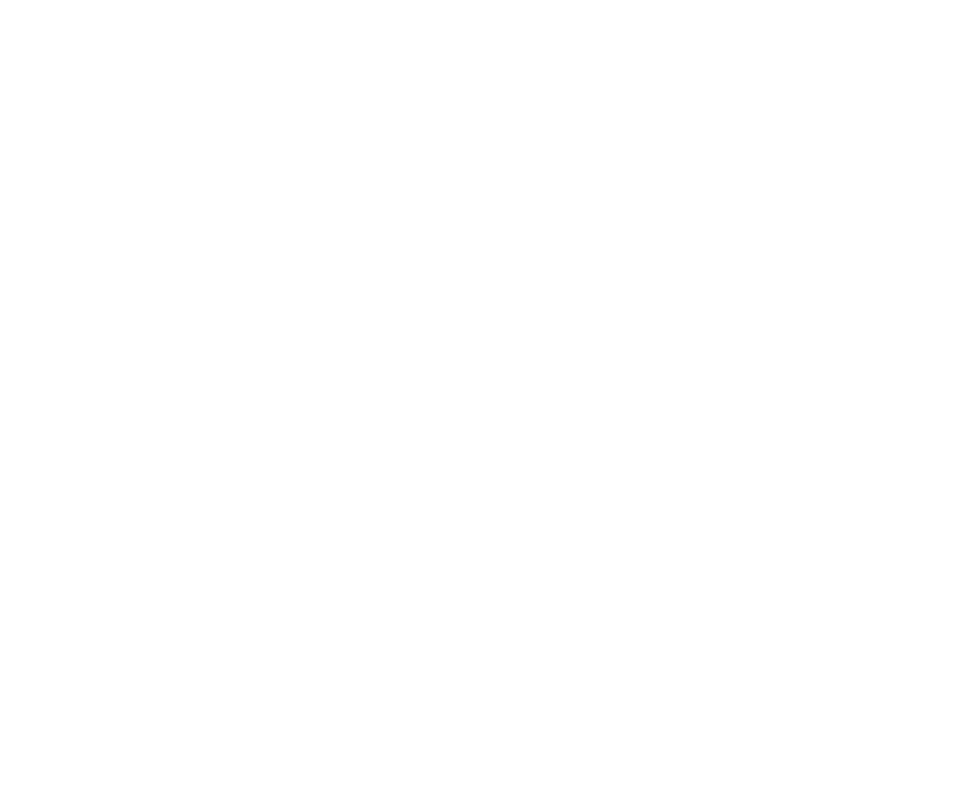
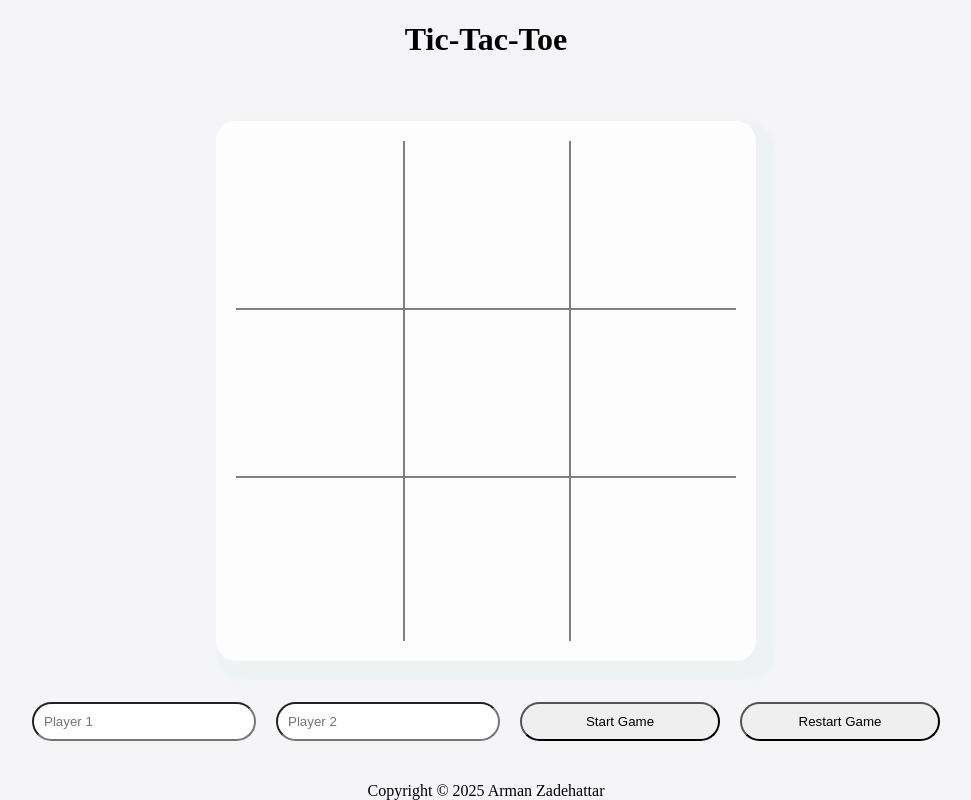
Before and after one commit to Arman-Attar/tic-tac-toe, a plain HTML site: page index.html in a window 1280 px wide. Shown: the whole page, without its empty margins (154-1125 px from the left). Drawn offline with Linux system fonts and the light colour scheme.

Commit message:
the board renders on screen now

```diff
--- a/index.html
+++ b/index.html
@@ -5,9 +5,26 @@
     <script src="./script.js" defer></script>
     <meta charset="UTF-8">
     <meta name="viewport" content="width=device-width, initial-scale=1.0">
-    <title>Tic Tac Toe</title>
+    <title>Tic-Tac-Toe</title>
 </head>
 <body>
+    <div class="header">
+        <h1>Tic-Tac-Toe</h1>
+    </div>
+    <div class="game-container">
+        <div class="board">
 
+        </div>
+
+    </div>
+    <div class="inputs">
+        <form id="player-name" action="">
+            <input type="text" id="p1" name="p1" placeholder="Player 1" required><br>
+            <input type="text" id="p2" name="p2" placeholder="Player 2" required><br><br>
+            <input type="submit" value="Start Game">
+          </form>
+          <button class="reset-button">Restart Game</button>
+    </div>
+    <div class="footer">Copyright &copy; 2025 Arman Zadehattar</div>
 </body>
 </html>
--- a/script.js
+++ b/script.js
@@ -1,26 +1,24 @@
 const gameBoard = (() => {
-    let board = ["", "", "", "", "", "", "", "", ""]
+  let board = ["", "", "", "", "", "", "", "", ""];
 
-    const getBoard = () => board
+  const getBoard = () => board;
 
   const updateBoard = (position, marker) => {
     if (board[position] === "") {
-            board[position] = marker
-            return true
+      board[position] = marker;
+      return true;
     }
-        return false
-    }
+    return false;
+  };
 
   const resetBoard = () => {
-        board = ["", "", "", "", "", "", "", "", ""]
-    }
+    board = ["", "", "", "", "", "", "", "", ""];
+  };
 
-    return {getBoard, updateBoard, resetBoard}
-}
-)();
+  return { getBoard, updateBoard, resetBoard };
+})();
 
 const gameController = (() => {
-
   const winningCombos = [
     [0, 1, 2], // top row
     [3, 4, 5], // middle row
@@ -29,60 +27,59 @@
     [1, 4, 7], // middle column
     [2, 5, 8], // right column
     [0, 4, 8], // diagonal
-        [2, 4, 6]  // diagonal
+    [2, 4, 6], // diagonal
   ];
 
-    const player1 = Player('X')
-    const player2 = Player('O')
-    let currentPlayer = player1
-    let gameOver = false
+  const player1 = Player("X");
+  const player2 = Player("O");
+  let currentPlayer = player1;
+  let gameOver = false;
 
   const playRound = (index) => {
-        if (gameOver) return
+    if (gameOver) return;
 
-        const moveSuccess = gameBoard.updateBoard(index, currentPlayer.marker)
+    const moveSuccess = gameBoard.updateBoard(index, currentPlayer.marker);
 
     if (!moveSuccess) {
-            console.log("Spot is already taken")
-            return
+      console.log("Spot is already taken");
+      return;
     }
 
-        console.log(gameBoard.getBoard())
+    console.log(gameBoard.getBoard());
 
     if (checkWinner(gameBoard.getBoard(), currentPlayer.marker)) {
       console.log(`${currentPlayer.marker} wins!`);
-            gameOver = true
-            return
+      gameOver = true;
+      return;
     }
 
     if (checkTie(gameBoard.getBoard())) {
-            console.log("It's a tie")
-            gameOver = true
-            return
+      console.log("It's a tie");
+      gameOver = true;
+      return;
     }
 
-        switchPlayer()
-        console.log(`It's ${currentPlayer.marker}'s turn`)
-
-    }
+    switchPlayer();
+    console.log(`It's ${currentPlayer.marker}'s turn`);
+  };
 
   const switchPlayer = () => {
-        currentPlayer = currentPlayer === player1 ? player2 : player1
-    }
+    currentPlayer = currentPlayer === player1 ? player2 : player1;
+  };
 
   const getCurrentPlayer = () => {
-        return currentPlayer
-    }
+    return currentPlayer;
+  };
 
   const checkWinner = (board, marker) => {
-        return winningCombos.some(combo =>
-            combo.every(index => board[index] === marker)
-        )
-    }
+    return winningCombos.some((combo) =>
+      combo.every((index) => board[index] === marker)
+    );
+  };
 
   const checkTie = (board) => {
-        return board.every(cell => cell != "")
-    }
+    return board.every((cell) => cell != "");
+  };
 
   const restartGame = () => {
     gameBoard.resetBoard();
@@ -91,11 +88,37 @@
     console.log("Game restarted!");
   };
 
-    return {switchPlayer, getCurrentPlayer, restartGame, playRound}
-})()
+  return { switchPlayer, getCurrentPlayer, restartGame, playRound };
+})();
 
 function Player(marker) {
   return {
-        marker
+    marker,
+  };
 }
+
+const DisplayController = (() => {
+    const boardElement = document.querySelector('.board')
+
+    const renderBoard = () => {
+        boardElement.textContent = ""
+        gameBoard.getBoard().forEach((cell, index) => {
+            const cellElement = document.createElement("div")
+            cellElement.classList.add("cell")
+            cellElement.dataset.index = index
+            cellElement.textContent = cell
+            cellElement.addEventListener("click", () => makeMove(index))
+            boardElement.appendChild(cellElement)
+        });
     }
+
+    const makeMove = (index) => {
+        if (gameBoard.getBoard()[index] !== "") return
+        gameController.playRound(index);
+        renderBoard()
+    }
+    return {renderBoard}
+})()
+
+
+DisplayController.renderBoard()
--- a/style.css
+++ b/style.css
@@ -0,0 +1,79 @@
+body {
+    background-color: #f5f5f7;
+    display: flex;
+    flex-direction: column;
+    align-items: center;
+    min-height: 100vh;
+    justify-content: space-between;
+    margin: 0;
+    padding: 0;
+}
+
+.game-container {
+    width: 500px;
+    height: 500px;
+    background-color: #fdfdfd;
+    box-shadow: 10px 10px 5px 10px #eef2f3;
+    border-radius: 20px;
+    padding: 20px;
+}
+
+.inputs {
+    display: flex;
+    gap: 20px;
+}
+
+button {
+    width: 200px;
+    border-radius: 20px;
+    cursor: pointer;
+}
+
+form {
+    display: flex;
+    gap: 10px;
+}
+
+input {
+    border-radius: 20px;
+    padding: 10px;
+    width: 200px;
+}
+
+input[type=submit] {
+    cursor: pointer;
+}
+
+.board {
+    display: grid;
+    grid-template-columns: repeat(3, minmax(100px, 1fr));
+    width: 500px;
+    height: 500px;
+}
+
+.cell {
+    display: flex;
+    align-items: center;
+    justify-content: center;
+    padding: 0;
+    margin: 0;
+    width: 100%;
+    height: 100%;
+}
+
+.cell:hover{
+    cursor: pointer;
+    background-color: rgba(0, 0, 0, 0.05);
+}
+
+.cell[data-index='0'],.cell[data-index='1'],.cell[data-index='2'] {
+    border-bottom: 2px solid grey;
+}
+
+.cell[data-index='0'],.cell[data-index='3'],.cell[data-index='6'],.cell[data-index='1'],.cell[data-index='4'],.cell[data-index='7']  {
+    border-right: 2px solid grey;
+}
+
+.cell[data-index='3'],.cell[data-index='4'],.cell[data-index='5'] {
+    border-bottom: 2px solid grey;
+}
```
Also changed, not shown: images/O.png (added), images/X.png (added). Lines whose indentation alone changed are shown as unchanged.
